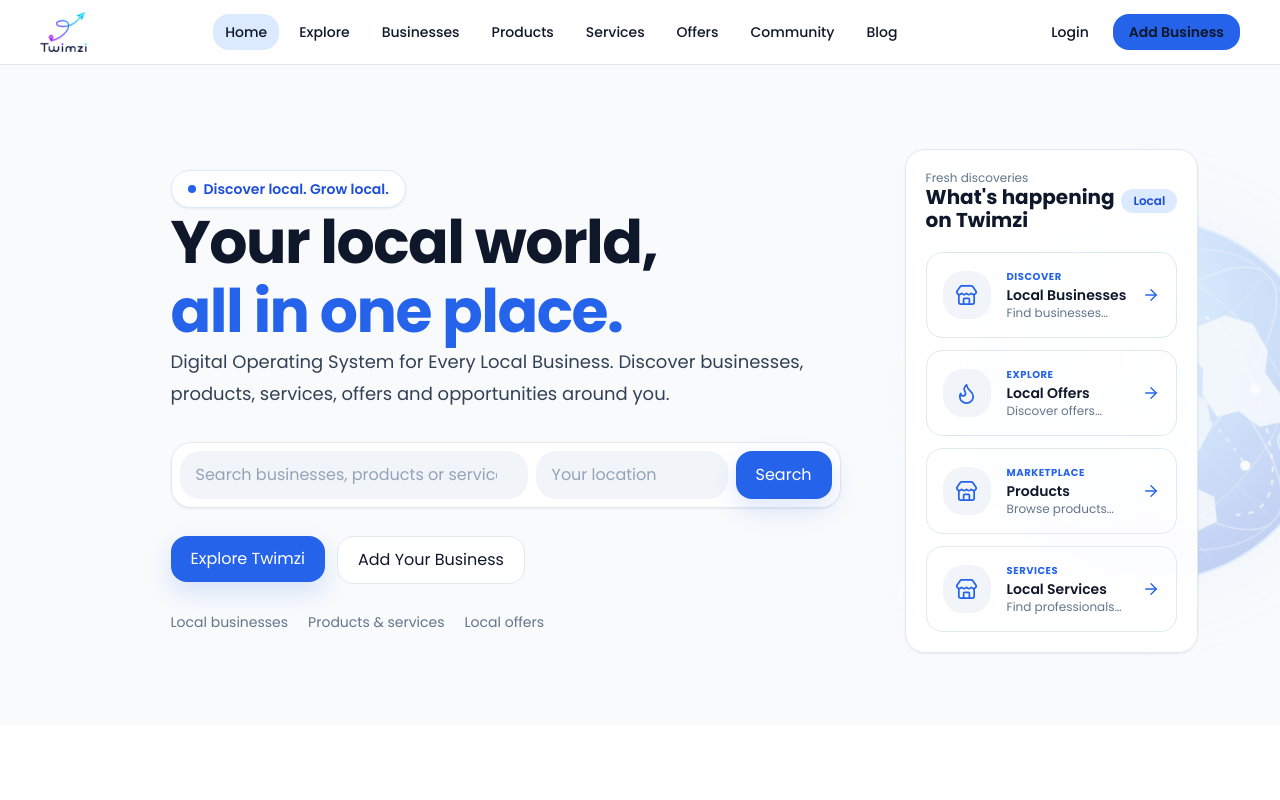
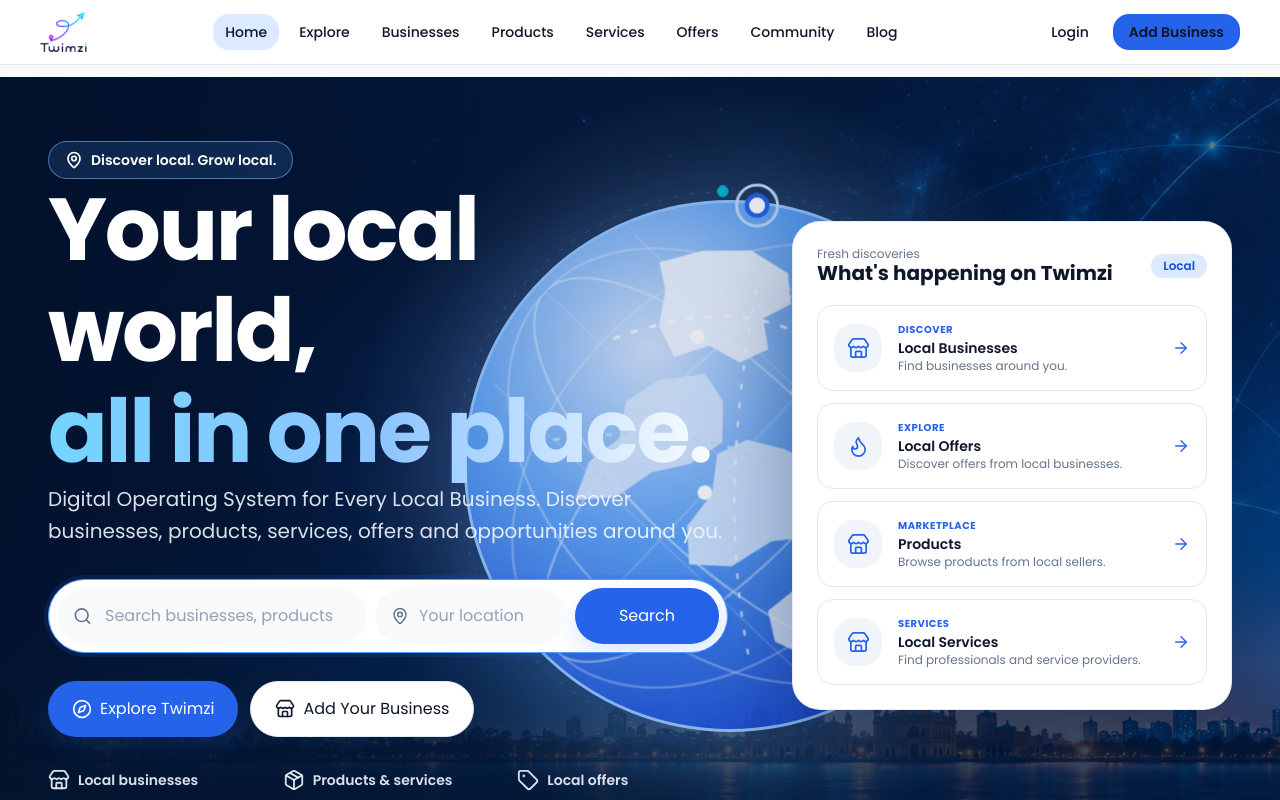
Before and after one commit to twimzi/twimzi-web, a Next.js app: page / in a window 1280 px wide. Shown: the top 800 px of the page. Built offline with nearby package versions, Linux system fonts and the light colour scheme; no server answers; the database is empty.

Commit message:
Restyle homepage hero to match discovery reference
Add a full-bleed city and sky background and bring the animated globe forward.

```diff
--- a/src/components/home/global-network-globe.tsx
+++ b/src/components/home/global-network-globe.tsx
@@ -1,9 +1,7 @@
-import { Globe2 } from "lucide-react";
-
 export function GlobalNetworkGlobe() {
   return (
     <div
-      className="twimzi-global-globe pointer-events-none absolute -right-40 top-12 block h-[320px] w-[320px] opacity-[0.12] sm:-right-32 sm:top-8 sm:h-[400px] sm:w-[400px] lg:-right-32 lg:top-1/2 lg:h-[520px] lg:w-[520px] lg:-translate-y-1/2 lg:opacity-25"
+      className="twimzi-global-globe pointer-events-none absolute -right-40 top-12 block h-[320px] w-[320px] opacity-[0.08] sm:-right-32 sm:top-8 sm:h-[400px] sm:w-[400px] lg:left-[57%] lg:right-auto lg:top-1/2 lg:h-[680px] lg:w-[680px] lg:-translate-x-1/2 lg:-translate-y-1/2 lg:opacity-90 xl:h-[760px] xl:w-[760px]"
       aria-hidden="true"
     >
       <div className="twimzi-globe-halo absolute inset-0 rounded-full" />
@@ -71,10 +69,6 @@ export function GlobalNetworkGlobe() {
         <circle cx="445" cy="190" r="4" fill="#2563EB" />
         <circle cx="103" cy="368" r="4" fill="#2563EB" />
       </svg>
-      <div className="absolute bottom-12 left-2 flex items-center gap-2 rounded-full border border-white/80 bg-white/90 px-3 py-2 text-xs font-semibold text-slate-700 shadow-sm backdrop-blur">
-        <Globe2 size={15} className="text-blue-600" />
-        Connected worldwide
-      </div>
     </div>
   );
 }
--- a/src/components/home/hero-section.tsx
+++ b/src/components/home/hero-section.tsx
@@ -1,9 +1,8 @@
 
 import Link from "next/link";
 
-import { ArrowRight, Flame, Megaphone, Star, Store } from "lucide-react";
+import { ArrowRight, Compass, Flame, MapPin, Megaphone, Package, Search, Star, Store, Tag } from "lucide-react";
 import { Button } from "@/components/ui/button";
-import { Container } from "@/components/ui/container";
 import { siteConfig } from "@/config/site";
 import { GlobalNetworkGlobe } from "@/components/home/global-network-globe";
 
@@ -66,87 +65,66 @@ export function HeroSection({
   interestingItems = fallbackItems,
 }: HeroSectionProps) {
   return (
-    <section className="relative isolate overflow-hidden bg-[var(--color-background)]">
+    <section className="relative isolate overflow-hidden bg-[#041A39] text-white">
+      <div aria-hidden="true" className="pointer-events-none absolute inset-0 bg-[url('/images/twimzi-hero-skyline.png')] bg-cover bg-center bg-no-repeat" />
+      <div aria-hidden="true" className="pointer-events-none absolute inset-0 bg-[linear-gradient(90deg,rgba(3,17,43,0.94)_0%,rgba(5,25,58,0.76)_46%,rgba(5,23,55,0.56)_100%)]" />
+      <div aria-hidden="true" className="pointer-events-none absolute inset-0 bg-[radial-gradient(ellipse_at_54%_48%,rgba(37,99,235,0.20),transparent_46%)]" />
+      <div aria-hidden="true" className="pointer-events-none absolute inset-x-0 bottom-0 h-48 bg-gradient-to-t from-[#03152f]/80 to-transparent" />
       <GlobalNetworkGlobe />
-      <Container>
-        <div className="relative z-10 grid min-h-[620px] items-center gap-8 py-14 lg:grid-cols-[.6fr_1fr_.9fr] lg:gap-12 lg:py-16 xl:gap-16">
-          <div aria-hidden="true" className="hidden lg:block" />
+      <div className="relative z-10 mx-auto grid min-h-[720px] w-full max-w-[1760px] grid-cols-1 items-center gap-10 px-5 py-14 sm:px-8 lg:min-h-[min(920px,calc(100svh-4rem))] lg:grid-cols-[minmax(0,1.35fr)_minmax(440px,.85fr)] lg:gap-12 lg:px-12 lg:py-16 xl:gap-16">
           <div>
-            <div className="inline-flex items-center gap-2 rounded-full border border-[var(--color-primary-light)] bg-white px-4 py-2 text-sm font-semibold text-[var(--color-primary-dark)] shadow-[var(--shadow-sm)]">
-              <span
-                aria-hidden="true"
-                className="h-2 w-2 rounded-full bg-[var(--color-primary)]"
-              />
+            <div className="inline-flex items-center gap-2 rounded-full border border-blue-300/50 bg-blue-400/15 px-4 py-2 text-sm font-semibold text-white shadow-sm backdrop-blur-sm">
+              <MapPin aria-hidden="true" size={18} strokeWidth={2.3} />
               Discover local. Grow local.
             </div>
 
-            <h1 className="mt-6 max-w-3xl text-5xl font-bold tracking-tight sm:text-6xl">
+            <h1 className="mt-7 max-w-[15ch] text-5xl font-bold leading-[1.03] tracking-tight sm:text-6xl lg:text-7xl xl:text-[5.5rem]">
               Your local world,
-              <span className="block text-[var(--color-primary)]">
+              <span className="block bg-gradient-to-r from-sky-300 via-blue-300 to-white bg-clip-text text-transparent">
                 all in one place.
               </span>
             </h1>
 
-            <p className="mt-6 max-w-2xl text-lg leading-8 text-[var(--color-text-secondary)]">
+            <p className="mt-6 max-w-3xl text-lg leading-8 text-blue-50/90 sm:text-xl">
               {siteConfig.tagline}. Discover businesses, products, services,
               offers and opportunities around you.
             </p>
 
-            <div className="mt-8 rounded-xl border border-[var(--color-border)] bg-[var(--color-surface)] p-2 shadow-[var(--shadow-sm)]">
-              <form
-                action="/explore"
-                method="get"
-                className="flex flex-col gap-2 sm:flex-row"
-              >
-                <label className="sr-only" htmlFor="hero-search">
-                  Search businesses, products or services
-                </label>
-
-                <input
-                  id="hero-search"
-                  name="q"
-                  type="search"
-                  className="min-h-12 flex-1 rounded-xl bg-[var(--color-secondary)] px-4 text-sm outline-none transition focus:ring-2 focus:ring-[var(--color-primary)]/20"
-                  placeholder="Search businesses, products or services"
-                />
-
-                <label className="sr-only" htmlFor="hero-location">
-                  Your location
-                </label>
-
-                <input
-                  id="hero-location"
-                  name="location"
-                  type="text"
-                  className="min-h-12 rounded-xl bg-[var(--color-secondary)] px-4 text-sm outline-none transition focus:ring-2 focus:ring-[var(--color-primary)]/20 sm:w-48"
-                  placeholder="Your location"
-                />
-
-                <Button type="submit" className="min-h-12 w-full sm:w-auto">
-                  Search
-                </Button>
+            <div className="mt-8 max-w-[960px] rounded-full border border-blue-400 bg-white p-2 text-slate-900 shadow-[0_0_0_4px_rgba(37,99,235,0.16)]">
+              <form action="/explore" method="get" className="flex flex-col gap-2 sm:flex-row sm:items-center">
+                <div className="relative min-w-0 flex-1">
+                  <label className="sr-only" htmlFor="hero-search">Search businesses, products or services</label>
+                  <Search aria-hidden="true" className="pointer-events-none absolute left-4 top-1/2 -translate-y-1/2 text-slate-500" size={19} />
+                  <input id="hero-search" name="q" type="search" className="min-h-14 w-full rounded-full bg-slate-50 pl-12 pr-4 text-sm outline-none transition placeholder:text-slate-500 focus:ring-2 focus:ring-[var(--color-primary)]/25" placeholder="Search businesses, products or services" />
+                </div>
+                <div className="relative sm:w-48 sm:shrink-0">
+                  <label className="sr-only" htmlFor="hero-location">Your location</label>
+                  <MapPin aria-hidden="true" className="pointer-events-none absolute left-4 top-1/2 -translate-y-1/2 text-slate-500" size={18} />
+                  <input id="hero-location" name="location" type="text" className="min-h-14 w-full rounded-full bg-slate-50 pl-11 pr-4 text-sm outline-none transition placeholder:text-slate-500 focus:ring-2 focus:ring-[var(--color-primary)]/25" placeholder="Your location" />
+                </div>
+                <Button type="submit" className="min-h-14 w-full rounded-full sm:w-36">Search</Button>
               </form>
             </div>
 
             <div className="mt-7 flex flex-wrap gap-3">
               <Link href="/explore">
-                <Button>Explore Twimzi</Button>
+                <Button className="min-h-14 gap-2 rounded-full px-6"><Compass aria-hidden="true" size={20} />Explore Twimzi</Button>
               </Link>
 
               <Link href="/add-business">
-                <Button variant="outline">Add Your Business</Button>
+                <Button variant="outline" className="min-h-14 gap-2 rounded-full px-6"><Store aria-hidden="true" size={20} />Add Your Business</Button>
               </Link>
             </div>
 
-            <div className="mt-7 flex flex-wrap gap-x-5 gap-y-2 text-sm text-[var(--color-text-muted)]">
-              <span>Local businesses</span>
-              <span>Products &amp; services</span>
-              <span>Local offers</span>
+            <div className="mt-8 grid max-w-[800px] grid-cols-3 gap-2 text-center text-xs font-semibold text-blue-50/90 sm:gap-6 sm:text-sm">
+              <div className="flex flex-col items-center gap-2 sm:flex-row"><Store aria-hidden="true" size={22} /><span>Local businesses</span></div>
+              <div className="flex flex-col items-center gap-2 sm:flex-row"><Package aria-hidden="true" size={22} /><span>Products &amp; services</span></div>
+              <div className="flex flex-col items-center gap-2 sm:flex-row"><Tag aria-hidden="true" size={22} /><span>Local offers</span></div>
             </div>
           </div>
 
-          <div className="relative hidden min-h-[520px] items-center justify-center lg:flex">
-            <div className="relative z-10 ml-auto w-full max-w-[430px] rounded-xl border border-[var(--color-border)] bg-[var(--color-surface)]/95 p-5 shadow-[var(--shadow-sm)] backdrop-blur-sm">
+          <div className="relative hidden min-h-[600px] items-center justify-center lg:flex">
+            <div className="relative z-10 ml-auto w-full max-w-[570px] rounded-[28px] border border-blue-100/80 bg-white p-5 text-slate-900 shadow-[0_32px_90px_rgba(1,14,40,0.35)] sm:p-6">
               <div className="flex items-center justify-between">
                 <div>
                   <p className="text-xs text-[var(--color-text-muted)]">
@@ -208,7 +186,6 @@ export function HeroSection({
             </div>
           </div>
         </div>
-      </Container>
     </section>
   );
 }
```
Also changed, not shown: public/images/twimzi-hero-skyline.png (added).
